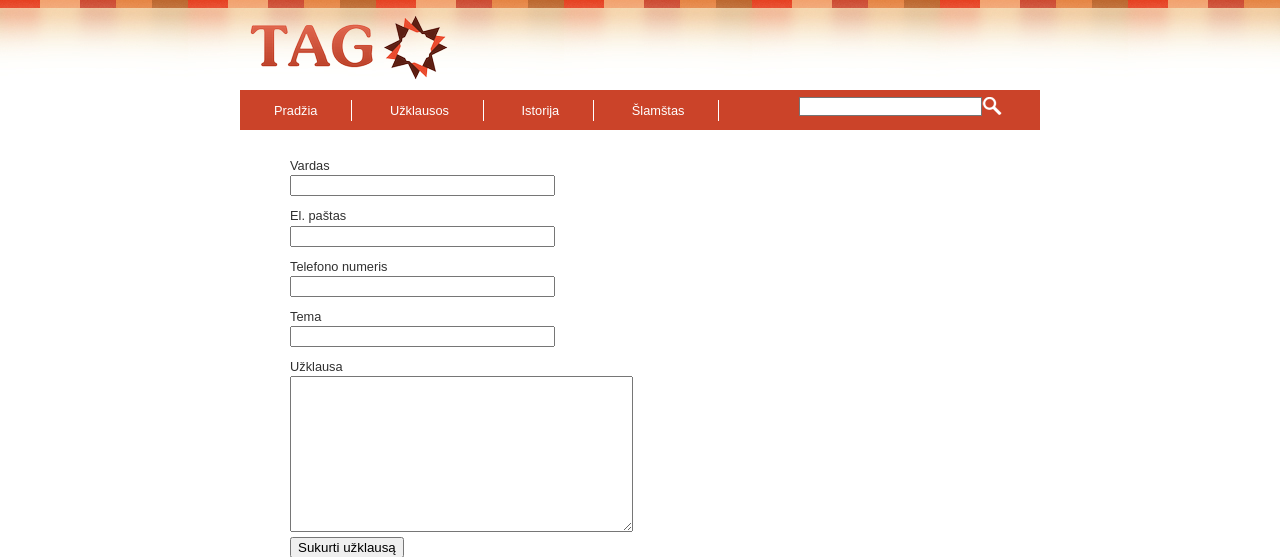
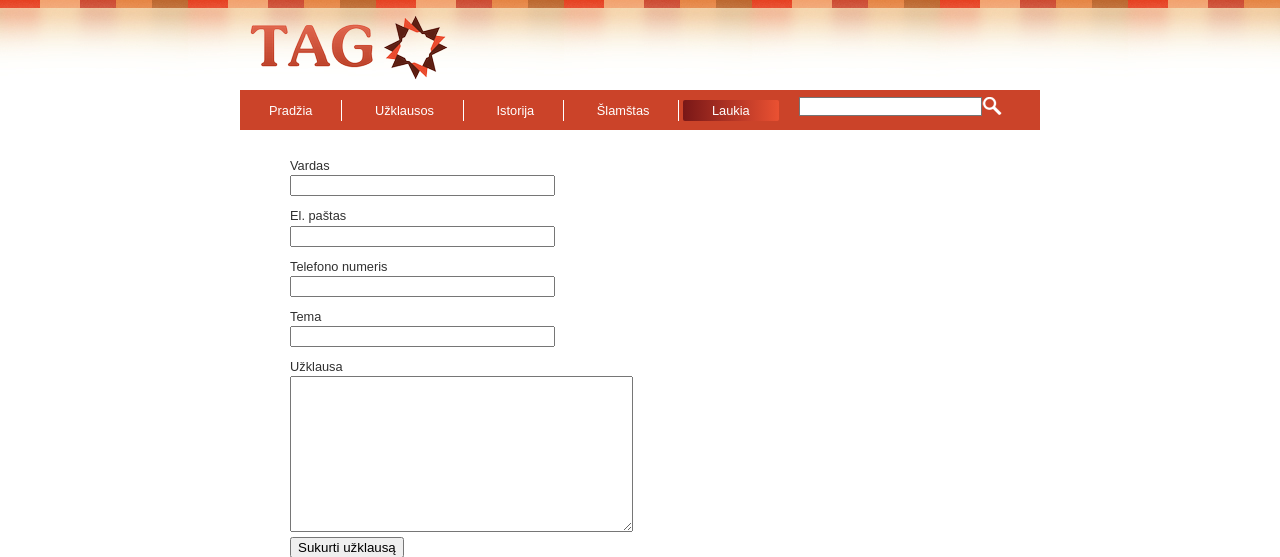
Before and after one commit to asev/tag, a CodeIgniter app: page /index.php/req/add in a window 1280 px wide. Shown: the top 557 px of the page. Run offline with CodeIgniter, Linux system fonts and the light colour scheme.

Commit message:
Meniu juostoje uzdetos nuorodos.

```diff
--- a/application/views/header.php
+++ b/application/views/header.php
@@ -21,10 +21,11 @@ $submit = array(
     </div>
     <div id="meniu">
         <ul>
-        <li><a href="">Pradžia</a></li>
-        <li><a href="">Užklausos</a></li>
-        <li><a href="">Istorija</a></li>
-        <li><a href="">Šlamštas</a></li>
+        <li class="border"><?php echo anchor('main','Pradžia'); ?></li>
+        <li class="border"><?php echo anchor('reqs/current', 'Užklausos'); ?></li>
+        <li class="border"><?php echo anchor('reqs/past','Istorija'); ?></li>
+        <li class="border"><?php echo anchor('reqs/spam','Šlamštas'); ?></li>
+        <li class="border-none"><?php echo anchor('req/show/last', 'Laukia'); ?></li>
         </ul>
         <div class="search">
             <?php echo form_open('');
--- a/css/style.css
+++ b/css/style.css
@@ -166,8 +166,18 @@ p.italic{
 
 #meniu ul li{
     display: inline;
+    padding: 3px 29px;
+}
+
+#meniu li.border{
     border-right: 1px solid #ffffff;
-    padding: 3px 34px;
+}
+
+#meniu li.border-none{
+    -webkit-border-radius: 2px;
+    -moz-border-radius: 2px;
+    border-radius: 2px;
+    background-image: -webkit-linear-gradient(left, #791717 0%, #EA5132 100%);
 }
 
 #meniu ul{
```
